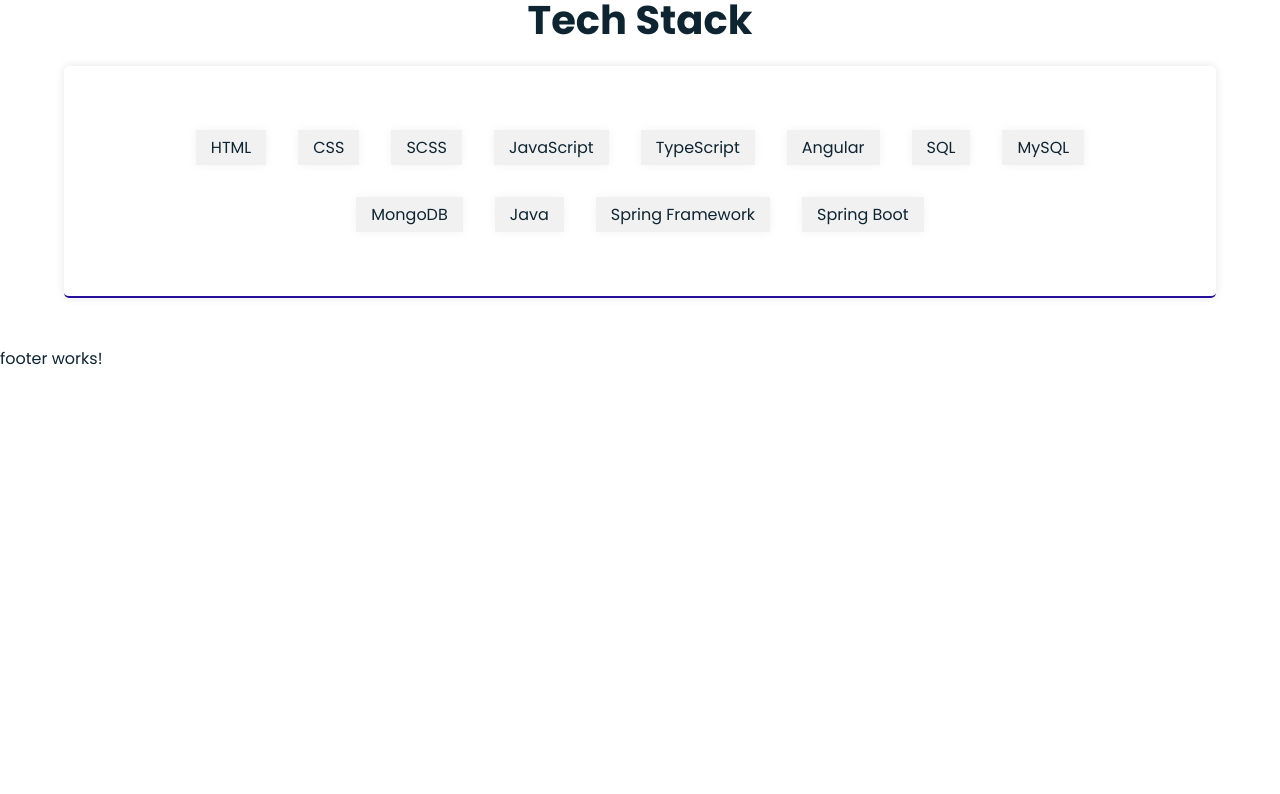
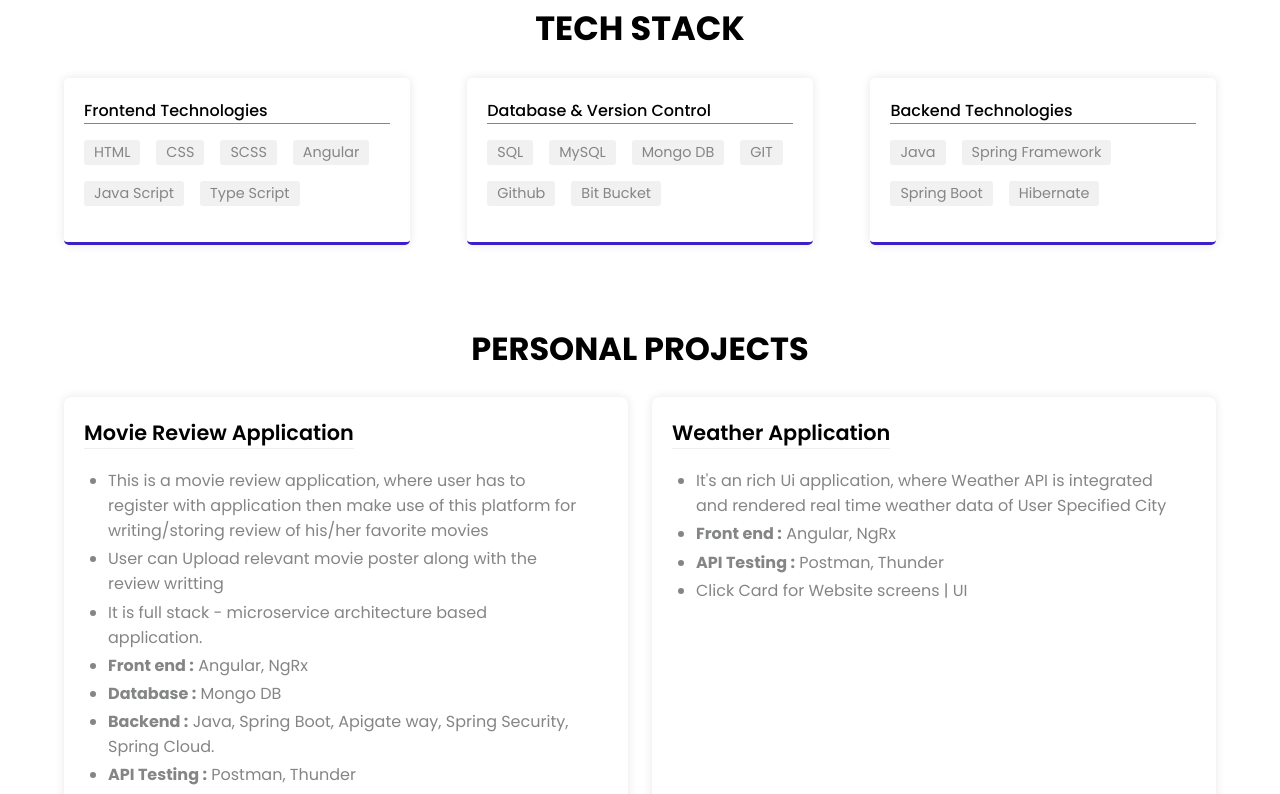
Before and after one commit to thisisswamy/personal-portfolio, an Angular app: page / in a window 1280 px wide. Shown: the part 600-1394 px from the top of the page. Before the commit the page ends 971 px from the top, so only its background shows below. Built offline with nearby package versions, Linux system fonts and the light colour scheme.

Commit message:
added skills section

```diff
--- a/src/app/home/landing-page/landing-page.component.html
+++ b/src/app/home/landing-page/landing-page.component.html
@@ -40,29 +40,90 @@
             </div>
        </div>
        <div class="img">
-        <img src="../../../assets/Imges/pic3.jpg" alt="PROFILE PIC" srcset="">
+        <img src="../../../assets/Imges/pic4.jpg" alt="PROFILE PIC" srcset="" loading="lazy">
        </div>
     </div>
     <div class="skills-section">
         <div class="title">
-            <h1>Tech Stack</h1>
+            <h2>Tech Stack</h2>
         </div>
-        <div class="skill-content">
+        <div class="skill-content-block">
+            <div class="skill">
+                <p> Frontend Technologies </p>
                 <ul>
                     <li>HTML</li>
                     <li>CSS</li>
                     <li>SCSS</li>
-                <li>JavaScript</li>
-                <li>TypeScript</li>
                     <li>Angular</li>
+                    <li>Java Script</li>
+                    <li>Type Script</li>
+                </ul>
+            </div>
+            <div class="skill">
+                <p> Database & Version Control </p>
+                <ul>
                     <li>SQL</li>
                     <li>MySQL</li>
-                <li>MongoDB</li>
+                    <li>Mongo DB</li>
+                    <li>GIT</li>
+                    <li>Github</li>
+                    <li>Bit Bucket</li>
+                </ul>
+            </div>
+            <div class="skill">
+                <p>Backend Technologies </p>
+                <ul>
                     <li>Java</li>
-                <li>Spring Framework</li>
+                    <li>Spring Framework </li>
                     <li>Spring Boot</li>
+                    <li>Hibernate</li>
                 </ul>
+            </div>
 
         </div>
     </div>
+    <div class="project-section">
+        <div class="title">
+            <h1>Personal Projects</h1>
         </div>
+        <div class="project-section-panel">
+            <div class="project">
+                <p>Movie Review Application</p>
+                <ul>
+                    <li>This is a movie review application, where user has to register with application then make use of this platform for writing/storing review of his/her favorite movies</li>
+                    <li>User can Upload relevant movie poster along with the review writting</li>
+                    <li>It is full stack - microservice architecture based application. </li>
+                    <li>
+                        <strong>Front end :</strong> Angular, NgRx
+                    </li>
+                    <li>
+                        <strong>Database :</strong> Mongo DB
+                    </li>
+                    <li>
+                        <strong>Backend :</strong> Java, Spring Boot, Apigate way, Spring Security, Spring Cloud.
+                    </li>
+                    <li>
+                        <strong>API Testing :</strong> Postman, Thunder
+                    </li>
+                    <li>Click Card for Website screens | UI</li>
+                </ul>
+            </div>
+            <div class="project">
+                <p>Weather Application</p>
+                <ul>
+                    <li>It's an rich Ui application, where Weather API is integrated and rendered real time  weather data of User Specified City</li>
+
+                    <li>
+                        <strong>Front end :</strong> Angular, NgRx
+                    </li>
+
+                    <li>
+                        <strong>API Testing :</strong> Postman, Thunder
+                    </li>
+                    <li>Click Card for Website screens | UI</li>
+                </ul>
+            </div>
+        </div>
+
+    </div>
+</div>
--- a/src/app/home/landing-page/landing-page.component.scss
+++ b/src/app/home/landing-page/landing-page.component.scss
@@ -22,8 +22,8 @@
             }
             .about{
                 text-align: justify;
-                color: #777;
-                font-size: .9em;
+                color: #848685;
+                font-size: 1em;
                 padding: 10px 0;
 
             }
@@ -40,6 +40,7 @@
                     border: none;
                     font-size: 1em;
                     cursor: pointer;
+                    border-radius: 8px;
                     font-weight: 500;
                     box-shadow:0px 0px 10px 0 rgb(0 0 0/10%)
 
@@ -72,47 +73,92 @@
         margin: 3em;
         .title{
             text-align: center;
-            margin: 1em 0;
-            h1{
-                font-size: 2.5em;
+            text-transform: uppercase;
+            margin: 1.5em 0;
+            h2{
+                font-size: 2.1em;
             }
         }
-        .skill-content{
-            padding:2em;
-            box-shadow: 0 0 10px 0 rgb(0 0 0/10%);
-            border-bottom: 2.5px solid #251199;
-            border-radius: 5px;
-            ul{
-                margin: 0;
-                padding: 2em;
-                display: flex;
-                justify-content: center;
-                align-items: center;
-                flex-wrap: wrap;
-                gap: 2em;
+        .skill-content-block{
+            display: flex;
+            flex-wrap: wrap;
+            justify-content: space-between;
+            gap: 1em;
+            .skill{
                 background-color: #fff;
-                list-style: none;
+                box-shadow: 0 0 10px 0 rgb(0 0 0/10%);
+                padding: 20px;
+                max-width: 30%;
+                border-bottom: 3px solid #3920c9;
+                border-radius: 5px;
+                p{
+                    font-weight: 500;
+                    padding: 0;
+                    margin: 0;
+                    border-bottom: 1.5px solid #848685;
 
-                li{
-                    background-color: #f1f1f1;
-                    // border-radius: 2px;
-                    padding: 5px 15px;
-                    box-shadow: 0px 0px 10px 0 rgb(0 0 0/5%);
-                    cursor: pointer;
-                    transition: all .4s ease-in-out;
-                    // border-right: 2px solid #251199;
                 }
-                li:hover{
-                    background-color: #251199;
-                    color: #fff;
-                    transform: scale(1.5);
-                }
-                li:hover.li:not(:hover){
-                    filter: blur(10px);
+                ul{
+                    margin:1em 0;
+                    padding: 0;
+                    list-style: none;
+                    display: flex;
+                    flex-wrap: wrap;
+                    align-items: center;
+                    gap: 1em;
+                    li{
+                        background-color: #f1f1f1;
+                        padding: 2px 10px;
+                        font-size: .9em;
+                        color: #848685;
+                        border-radius: 3px;
+                    }
+
 
                 }
 
+            }
 
+        }
+    }
+    .project-section{
+        margin: 5em 3em;
+        .title{
+            margin: 1em;
+            text-align: center;
+            text-transform: uppercase;
+        }
+        .project-section-panel{
+            margin-top: 1.5em;
+            display: grid;
+            grid-template-columns: repeat(auto-fill, minmax(400px, 1fr));
+            gap: 1.5em;
+            .project{
+                box-shadow: 0 0 10px 0 rgb(0 0 0/10%);
+                padding: 20px;
+                border-radius: 8px;
+                cursor: pointer;
+                transition: all .2s ease-in;
+                border-bottom: 5px solid #3920c9;
+                // max-width: 30%;
+                p{
+                    font-size: 1.3em;
+                    font-weight: 600;
+                    border-bottom: 1.8px solid #eee;
+                    display: inline-block;
+                }
+                ul{
+                    margin: .5em;
+                    padding: 0.5em 1em;
+                    li{
+                        color: #848685;
+                        padding-top: .2em;
+                    }
+                }
+
+            }
+            .project:hover{
+                transform: translateY(-10px);
             }
         }
     }
--- a/src/styles.scss
+++ b/src/styles.scss
@@ -1,5 +1,13 @@
 /* You can add global styles to this file, and also import other style files */
 @import url('https://fonts.googleapis.com/css2?family=Fira+Sans:ital,wght@0,200;0,300;0,400;0,500;0,600;0,700;0,800;1,200;1,300;1,400;1,500;1,600;1,700;1,800&family=Poppins:ital,wght@0,100;0,200;0,300;0,400;0,500;0,600;0,700;0,800;0,900;1,100;1,200;1,300;1,400;1,500;1,600;1,700;1,800;1,900&display=swap');
+
+//variables ::after
+$subtitle-border-color:#a10000;
+$box-shadow:0 0 10px 0 rgba(0 0 0/10%);
+$describtion-text-color:#848685;
+$main-button-color:#3920c9;
+$main-button-hover-color:#251199;
+$white-bg-color:#fff;
 
 *{
     box-sizing: border-box;
@@ -7,5 +15,5 @@
     padding: 0;
     // font-family: 'Fira Sans', sans-serif;
     font-family: 'Poppins', sans-serif;
-    color: #0e2431;
+    // color: #0e2431;
 }
```
Also changed, not shown: src/assets/Imges/pic4.jpg (added). Lines whose indentation alone changed are shown as unchanged.
